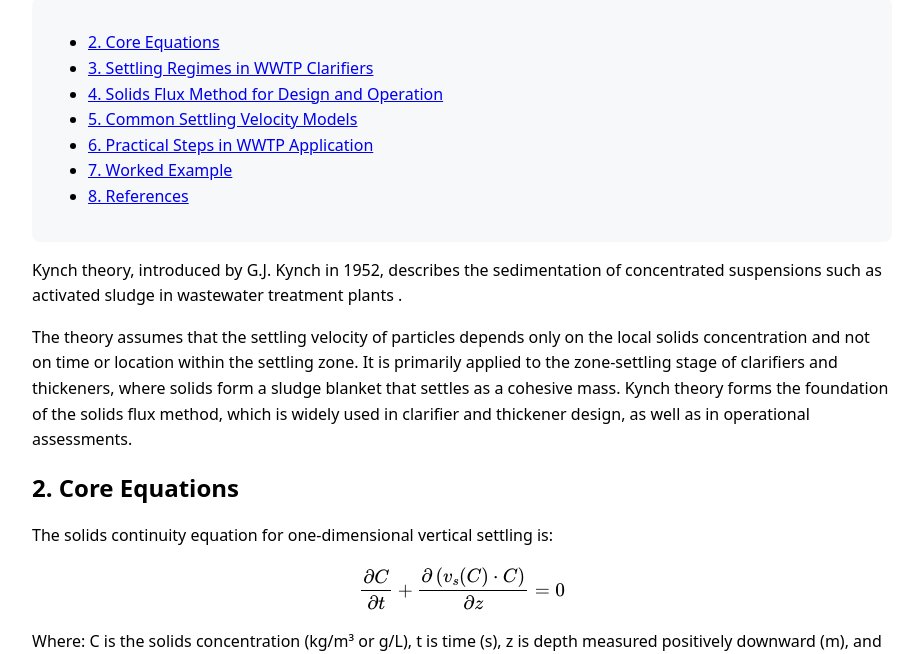
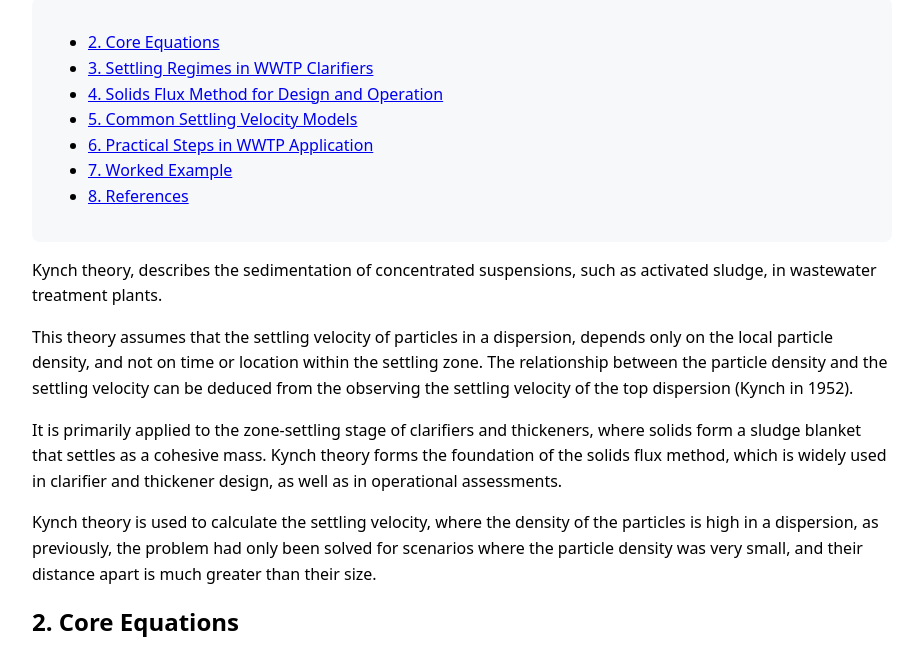
Before and after one commit to SurekaStoeckigt/kinetics, a plain HTML site: page kynch_theory_wwtp_detailed_final/index.html in a window 1280 px wide. Shown: the part 95-749 px from the top of the page, without its empty margins (178-1097 px from the left). Drawn offline with nearby package versions, Linux system fonts and the light colour scheme; files that its build step writes are made by us from their sources.

Commit message:
Deploying to gh-pages from @ SurekaStoeckigt/kinetics@29078f204a00da93dc9ef6ea39e9ddb57119656b 🚀

```diff
--- a/kynch_theory_wwtp_detailed_final/index.html
+++ b/kynch_theory_wwtp_detailed_final/index.html
@@ -60,16 +60,25 @@ Example</a></li>
 <li><a href="#references" id="toc-references">8. References</a></li>
 </ul>
 </nav>
-<p>Kynch theory, introduced by G.J. Kynch in 1952, describes the
-sedimentation of concentrated suspensions such as activated sludge in
-wastewater treatment plants .</p>
-<p>The theory assumes that the settling velocity of particles depends
-only on the local solids concentration and not on time or location
-within the settling zone. It is primarily applied to the zone-settling
-stage of clarifiers and thickeners, where solids form a sludge blanket
-that settles as a cohesive mass. Kynch theory forms the foundation of
-the solids flux method, which is widely used in clarifier and thickener
-design, as well as in operational assessments.</p>
+<p>Kynch theory, describes the sedimentation of concentrated
+suspensions, such as activated sludge, in wastewater treatment
+plants.</p>
+<p>This theory assumes that the settling velocity of particles in a
+dispersion, depends only on the local particle density, and not on time
+or location within the settling zone. The relationship between the
+particle density and the settling velocity can be deduced from the
+observing the settling velocity of the top dispersion (Kynch in
+1952).</p>
+<p>It is primarily applied to the zone-settling stage of clarifiers and
+thickeners, where solids form a sludge blanket that settles as a
+cohesive mass. Kynch theory forms the foundation of the solids flux
+method, which is widely used in clarifier and thickener design, as well
+as in operational assessments.</p>
+<p>Kynch theory is used to calculate the settling velocity, where the
+density of the particles is high in a dispersion, as previously, the
+problem had only been solved for scenarios where the particle density
+was very small, and their distance apart is much greater than their
+size.</p>
 <section id="core-equations" class="level1">
 <h1>2. Core Equations</h1>
 <p>The solids continuity equation for one-dimensional vertical settling
```
